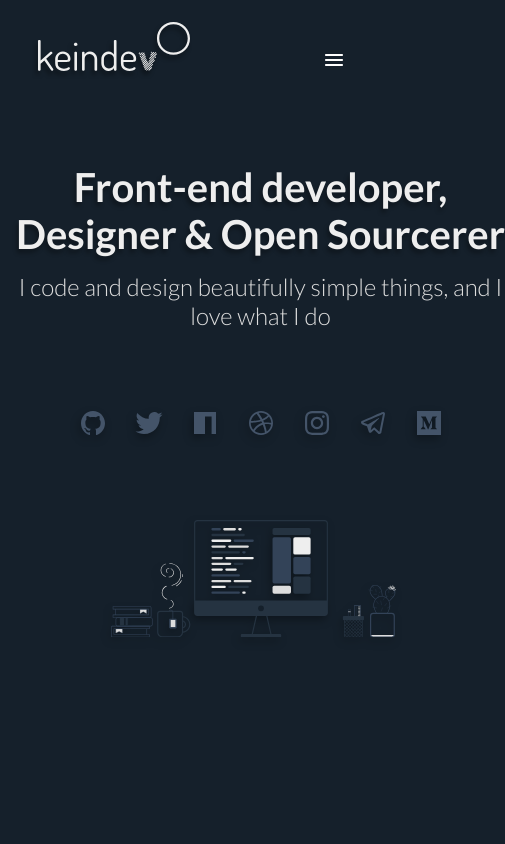
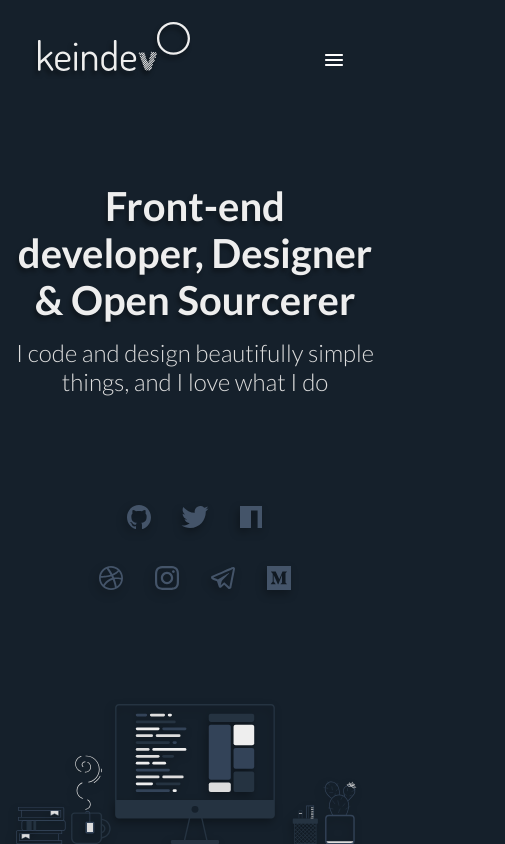
Before and after one commit to keindev/keindev.com, a Next.js app: page / in a window 390 px wide. Shown: the whole page, 505 px wide, since content can reach past the window. Built offline with nearby package versions, Linux system fonts and the light colour scheme.

Commit message:
fix: adapt for mobile devices

```diff
--- a/components/Menu/index.tsx
+++ b/components/Menu/index.tsx
@@ -23,6 +23,7 @@ const useStyles = makeStyles(theme => ({
             display: 'none',
         },
         marginTop: 20,
+        marginRight: -20,
     },
     menuButton: {
         [theme.breakpoints.up('md')]: {
@@ -34,6 +35,8 @@ const useStyles = makeStyles(theme => ({
         color: theme.palette.text.primary,
         textDecoration: 'none',
         textTransform: 'none',
+        paddingLeft: 20,
+        paddingRight: 20,
 
         '&:hover': {
             color: theme.palette.common.white,
@@ -89,6 +92,7 @@ const MainMenu = (): React.ReactElement => {
                             transformOrigin={{ vertical: 'top', horizontal: 'right' }}
                             open={Boolean(anchorEl)}
                             onClose={(): void => handleMenu(null)}
+                            onClick={(): void => handleMenu(null)}
                         >
                             {links.map(([label, href]) => (
                                 <MenuItem key={label}>
--- a/components/SocialIcons/index.tsx
+++ b/components/SocialIcons/index.tsx
@@ -29,7 +29,8 @@ const SocialIcons: React.FC = () => {
     const { icon } = useStyles();
 
     return (
-        <Box my={8} display="flex" justifyContent="center">
+        <Box display="flex" justifyContent="center" flexWrap="wrap">
+            <Box>
                 <Link href="https://github.com/keindev">
                     <GitHubIcon className={icon} />
                 </Link>
@@ -39,6 +40,8 @@ const SocialIcons: React.FC = () => {
                 <Link href="https://www.npmjs.com/~keindev">
                     <NPMIcon className={icon} />
                 </Link>
+            </Box>
+            <Box>
                 <Link href="https://dribbble.com/keindev">
                     <DribbbleIcon className={icon} />
                 </Link>
@@ -52,6 +55,7 @@ const SocialIcons: React.FC = () => {
                     <MediumIcon className={icon} />
                 </Link>
             </Box>
+        </Box>
     );
 };
 
--- a/components/WorkDesk/index.tsx
+++ b/components/WorkDesk/index.tsx
@@ -6,7 +6,9 @@ const useStyles = makeStyles(theme => ({
     root: {
         filter: `drop-shadow(${theme.shadows[1]})`,
         width: '100%',
+        maxWidth: '1024px',
         height: 'auto',
+        margin: '0 auto',
     },
 }));
 
@@ -85,7 +87,7 @@ const WorkDesk = (): React.ReactElement => {
                 <path d="M935.1 230.7l-5.4 7.2" />
                 <path d="M926.3 289.9l-6.6-8.8M955.1 289.7l-5.4 7.2M921 305l-13-3M935 281l3 13M944 277l4.5-8M963 245v7M906 245l-12-3" />
 
-                <g strokeWidth="1" >
+                <g strokeWidth="1">
                     <path d="M974.7 264.7l-5 2" />
                     <path d="M986.75 248.75l-11 5.5" />
                     <path d="M927.4 260.6l-1 5" />
--- a/pages/_app.tsx
+++ b/pages/_app.tsx
@@ -1,6 +1,7 @@
 import React from 'react';
 import App from 'next/app';
 import Router from 'next/router';
+import Box from '@material-ui/core/Box';
 import Grid from '@material-ui/core/Grid';
 import Container from '@material-ui/core/Container';
 import CssBaseline from '@material-ui/core/CssBaseline';
@@ -27,14 +28,23 @@ export default class Application extends App {
 
     render(): React.ReactElement {
         const { Component, pageProps } = this.props;
+        const menuHeight = 90;
 
         return (
             <ThemeProvider theme={theme}>
                 <CssBaseline />
                 <Container maxWidth="xl" style={{ height: '100vh' }}>
-                    <Menu />
+                    <Box height={menuHeight}>
+                        <Menu />
+                    </Box>
 
-                    <Grid container direction="column" justify="center" alignItems="center">
+                    <Grid
+                        container
+                        direction="column"
+                        justify="center"
+                        alignItems="center"
+                        style={{ height: `calc(100% - ${menuHeight}px)`, flexWrap: 'nowrap' }}
+                    >
                         <Component {...pageProps} />
                     </Grid>
                 </Container>
--- a/pages/index.tsx
+++ b/pages/index.tsx
@@ -1,20 +1,39 @@
 import * as React from 'react';
+import clsx from 'clsx';
 import Typography from '@material-ui/core/Typography';
 import Box from '@material-ui/core/Box';
 import Grid from '@material-ui/core/Grid';
-import { useTheme } from '@material-ui/core/styles';
+import { makeStyles } from '@material-ui/core/styles';
 import SocialIcons from '../components/SocialIcons';
 import WorkDesk from '../components/WorkDesk';
 
+const useStyles = makeStyles(theme => ({
+    header: {
+        textShadow: theme.shadows[1],
+    },
+    iconsWrapper: {
+        alignItems: 'center',
+    },
+    headerWrapper: {
+        alignItems: 'flex-end',
+    },
+    flexColumn: {
+        flexGrow: 1,
+        flexShrink: 1,
+        flexBasis: 1,
+        display: 'flex',
+    },
+}));
+
 const HomePage = (): React.ReactElement => {
-    const theme = useTheme();
+    const { header, iconsWrapper, headerWrapper, flexColumn } = useStyles();
 
     return (
         <React.Fragment>
-            <Grid item>
-                <Box mt={8} textAlign="center">
-                    <Typography style={{ textShadow: theme.shadows[1] }} variant="h1">
-                        Front-end&nbsp;developer, Designer&nbsp;&&nbsp;Open&nbsp;Sourcerer
+            <Grid className={clsx(flexColumn, headerWrapper)} item>
+                <Box mt={2} textAlign="center">
+                    <Typography className={header} variant="h1">
+                        Front-end developer, Designer & Open&nbsp;Sourcerer
                     </Typography>
                     <Box mt={2}>
                         <Typography variant="h2">
@@ -24,11 +43,13 @@ const HomePage = (): React.ReactElement => {
                 </Box>
             </Grid>
 
-            <Grid item>
-                <SocialIcons />
+            <Grid className={clsx(flexColumn, iconsWrapper)} item>
+                <Box m={2}>
+                    <SocialIcons />
+                </Box>
             </Grid>
 
-            <Grid item>
+            <Grid container>
                 <WorkDesk />
             </Grid>
         </React.Fragment>
```
Lines whose indentation alone changed are shown as unchanged.
